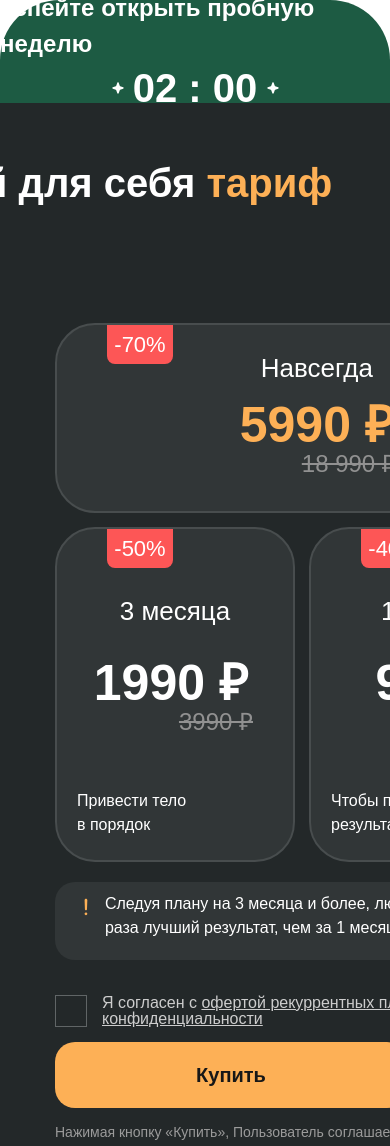
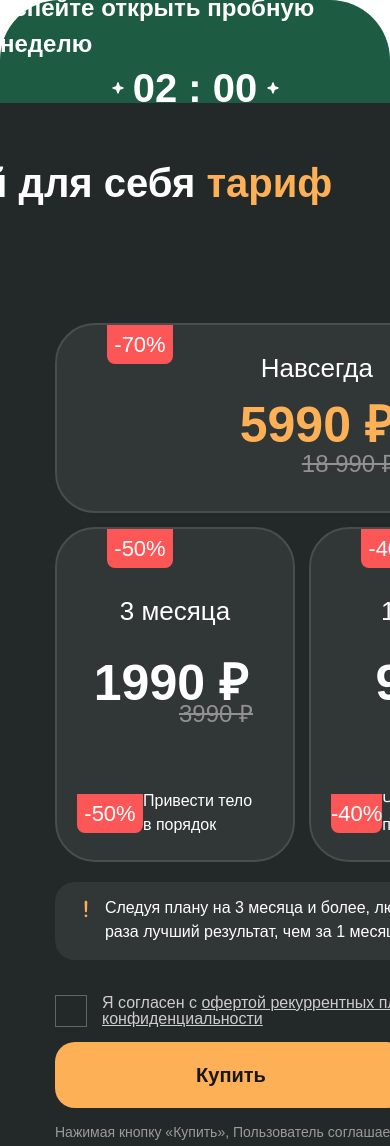
Before and after one commit to BatanAndrei/testovoe_4a_konsalting, a Next.js app: page / in a window 390 px wide. Shown: the top 1146 px of the page. Built offline with nearby package versions, Linux system fonts and the light colour scheme.

Commit message:
added cards regular mobile

```diff
--- a/app/page.js
+++ b/app/page.js
@@ -71,9 +71,9 @@ export default function Home() {
                   description={'Чтобы просто начать'}
                 />
               </div>
-              <div className="flex p-[10px_20px_18px_20px] bg-[#313637] mt-[20px] w-[499px] h-[78px] rounded-[20px]">
+              <div className="flex p-[12px_20px_15px_20px] bg-[#313637] mt-[20px] w-[499px] h-[78px] rounded-[20px] max-[375px]:mt-[85px] max-[320px]:mt-[45px] max-[375px]:w-[100%] max-[320px]:w-[100%] max-[375px]:h-[76px] max-[320px]:h-[76px] max-[375px]:p-[8px_40px_18px_15px] max-[320px]:p-[8px_20px_18px_15px]">
                 <AlertIcon />
-                <span className="ml-[8px] text-[#FFFFFF] text-[16px] font-montserrat font-regular">
+                <span className="mt-[2px] ml-[8px] text-[#FFFFFF] text-[16px] font-montserrat font-regular max-[375px]:text-[12px] max-[320px]:text-[12px] max-[375px]:mt-[5px] max-[320px]:mt-[5px]">
                   Следуя плану на 3 месяца и более, люди получают в 2 раза
                   лучший результат, чем за 1 месяц
                 </span>
--- a/components/ui/TariffCard/TariffHit.jsx
+++ b/components/ui/TariffCard/TariffHit.jsx
@@ -7,7 +7,7 @@ const TariffHit = ({
   shortDescription,
 }) => {
   return (
-    <div className="bg-[#313637] p-[0_20px_0_50px] w-[100%] h-[190px] border-2 border-[#484D4E] rounded-[40px] flex justify-between max-[375px]:h-[131px] max-[320px]:h-[118px] max-[375px]:p-[0_22px_0_30px]  max-[320px]:p-[0_11px_0_20px] max-[375px]:rounded-[20px] max-[320px]:rounded-[20px]">
+    <div className="bg-[#313637] p-[0_20px_0_50px] w-[100%] h-[190px] border-2 border-[#484D4E] rounded-[40px] flex justify-between max-[375px]:h-[131px] max-[320px]:h-[118px] max-[375px]:p-[0_11px_0_30px]  max-[320px]:p-[0_11px_0_11px] max-[375px]:rounded-[20px] max-[320px]:rounded-[20px]">
       <div className="w-[66px] h-[39px] rounded-b-[8px] bg-[#FD5656] flex items-center justify-center max-[375px]:hidden max-[320px]:hidden">
         <span className="text-[22px] text-[#FFFFFF] font-gilroy">
           {percent}
@@ -24,11 +24,11 @@ const TariffHit = ({
           {originalPrice}
         </div>
       </div>
-      <div className="hidden md:block pl-[30px] mt-[66px] flex items-center w-[328px] h-[62px] text-[16px] text-[#FFFFFF] font-montserrat font-regular">
+      <div className="hidden md:block pl-[30px] mt-[66px] flex items-center w-[328px] h-[62px] text-[16px] text-[#FFFFFF] font-montserrat font-regular max-[375px]:leading-none max-[320px]:leading-none">
         {description}
       </div>
-      <div className="block md:hidden pb-[20px] flex items-center text-[16px] text-[#FFFFFF] font-montserrat font-regular max-[375px]:w-[120px] max-[320px]:w-[120px] max-[375px]:h-[56px] max-[320px]:h-[56px] max-[375px]:text-[14px] max-[320px]:text-[14px] max-[375px]:pl-[40px] max-[320px]:pl-[20px] max-[375px]:flex max-[320px]:flex max-[375px]:flex-col max-[320px]:flex-col">
-        <div className="block md:hidden w-[66px] h-[39px] rounded-b-[8px] bg-[#FD5656] flex items-center justify-center max-[375px]:w-[48px] max-[320px]:w-[42px] max-[375px]:h-[27px] max-[320px]:h-[23px] max-[375px]:m-[0_0_20px_30px] max-[320px]:m-[0_0_20px_40px]">
+      <div className="pb-[20px] flex items-center text-[16px] text-[#FFFFFF] font-montserrat font-regular max-[375px]:w-[120px] max-[320px]:w-[120px] max-[375px]:text-[14px] max-[320px]:text-[14px] max-[375px]:pl-[20px] max-[320px]:pl-[40px] max-[375px]:flex max-[320px]:flex max-[375px]:flex-col max-[320px]:flex-col max-[375px]:leading-none max-[320px]:leading-none max-[375px]:flex-start max-[320px]:flex-start">
+        <div className="block md:hidden w-[66px] h-[39px] rounded-b-[8px] bg-[#FD5656] flex items-center justify-center max-[375px]:w-[48px] max-[375px]:h-[27px] max-[320px]:w-[42px] max-[320px]:h-[23px] max-[375px]:m-[0_0_20px_70px] max-[320px]:m-[0_0_20px_40px]">
           <span className="text-[22px] text-[#FFFFFF] font-gilroy max-[375px]:text-[16px] max-[320px]:text-[13px]">
             {percent}
           </span>
--- a/components/ui/TariffCard/TariffRegular.jsx
+++ b/components/ui/TariffCard/TariffRegular.jsx
@@ -6,24 +6,29 @@ const TariffRegular = ({
   originalPrice,
 }) => {
   return (
-    <div className="bg-[#313637] w-[240px] h-[335px] border-2 border-[#484D4E] rounded-[40px] max-[375px]:w-[100%] max-[320px]:w-[100%] max-[375px]:h-[131px] max-[320px]:h-[118px] max-[375px]:mb-[8px] max-[320px]:mb-[8px]">
-      <div className="ml-[50px] w-[66px] h-[39px] rounded-b-[8px] bg-[#FD5656] flex items-center justify-center">
+    <div className="bg-[#313637] w-[240px] h-[335px] border-2 border-[#484D4E] rounded-[40px] max-[375px]:w-[100%] max-[320px]:w-[100%] max-[375px]:h-[131px] max-[320px]:h-[118px] max-[375px]:mb-[8px] max-[320px]:mb-[8px] max-[375px]:rounded-[20px] max-[320px]:rounded-[20px] max-[375px]:p-[0_22px_0_30px] max-[320px]:p-[0_11px_0_20px] max-[375px]:flex max-[320px]:flex">
+      <div className="ml-[50px] w-[66px] h-[39px] rounded-b-[8px] bg-[#FD5656] flex items-center justify-center max-[375px]:hidden max-[320px]:hidden">
         <span className="text-[22px] text-[#FFFFFF] font-gilroy">
           {percent}
         </span>
       </div>
-      <div className="mt-[24px] w-[100%] h-[126px]">
-        <div className="flex justify-center w-[100%] text-[#FFFFFF] text-[26px] font-montserrat font-medium">
+      <div className="mt-[24px] w-[100%] h-[126px] max-[375px]:w-[121px] max-[320px]:w-[107px]">
+        <div className="flex justify-center w-[100%] text-[#FFFFFF] text-[26px] font-montserrat font-medium max-[375px]:text-[18px] max-[320px]:text-[16px] max-[375px]:justify-start max-[320px]:justify-start">
           {title}
         </div>
-        <div className="mt-[15px] pr-[45px] flex justify-end w-[100%] h-[50px] text-[#FFFFFF] text-[50px] font-montserrat font-semibold">
+        <div className="mt-[15px] pr-[45px] flex justify-end w-[100%] h-[50px] text-[#FFFFFF] text-[50px] font-montserrat font-semibold max-[375px]:text-[34px] max-[320px]:text-[30px] max-[375px]:mt-[0px] max-[320px]:mt-[0px] max-[375px]:h-[34px] max-[320px]:h-[30px] max-[375px]:pr-[0px] max-[320px]:pr-[0px] max-[375px]:justify-start max-[320px]:justify-start">
           {price}
         </div>
-        <div className="pr-[40px] flex justify-end w-[100%] m-[8px_10px_0_0] line-through text-[#919191] text-[24px] font-montserrat font-regular">
+        <div className="pr-[40px] flex justify-end w-[100%][8px_10px_0_0] line-through text-[#919191] text-[24px] font-montserrat font-regular max-[375px]:text-[16px] max-[320px]:text-[14px] max-[375px]:pr-[0px] max-[320px]:pr-[0px] max-[375px]:m-[8px_15px_0_0] max-[320px]:m-[8px_15px_0_0] max-[375px]:w-[101px] max-[320px]:w-[90px]">
           {originalPrice}
         </div>
       </div>
-      <div className="p-[0_20px_0_20px] flex items-center w-[100%] h-[190px] text-[16px] text-[#FFFFFF] ont-montserrat font-regular whitespace-pre-line">
+      <div className="p-[0_20px_0_20px] flex items-center w-[100%] h-[190px] text-[16px] text-[#FFFFFF] ont-montserrat font-regular whitespace-pre-line max-[375px]:flex max-[320px]:flex max-[375px]:flex-col max-[320px]:flex-col max-[375px]:items-start max-[320px]:items-start max-[375px]:leading-none max-[320px]:leading-none max-[375px]:text-[14px] max-[320px]:text-[14px] max-[375px]:pl-[40px] max-[320px]:pl-[40px] max-[375px]:h-[114px] max-[320px]:h-[114px]">
+        <div className="block md:hidden w-[66px] h-[39px] rounded-b-[8px] bg-[#FD5656] flex items-center justify-center max-[375px]:w-[48px] max-[320px]:w-[42px] max-[375px]:h-[27px] max-[320px]:h-[23px] max-[375px]:m-[0_0_20px_100px] max-[320px]:m-[0_0_20px_70px]">
+          <span className="text-[22px] text-[#FFFFFF] font-gilroy max-[375px]:text-[16px] max-[320px]:text-[13px]">
+            {percent}
+          </span>
+        </div>
         {description}
       </div>
     </div>
```
